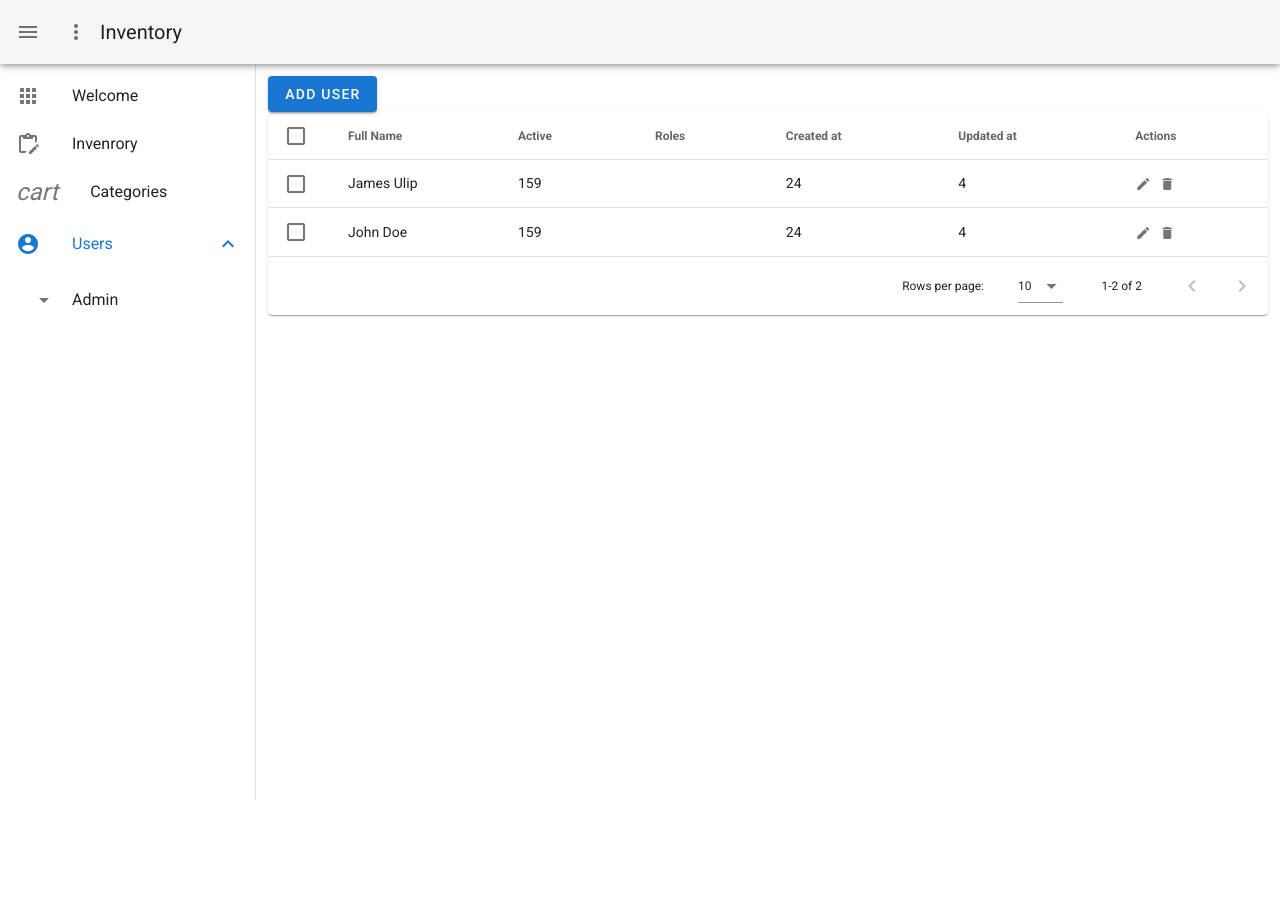
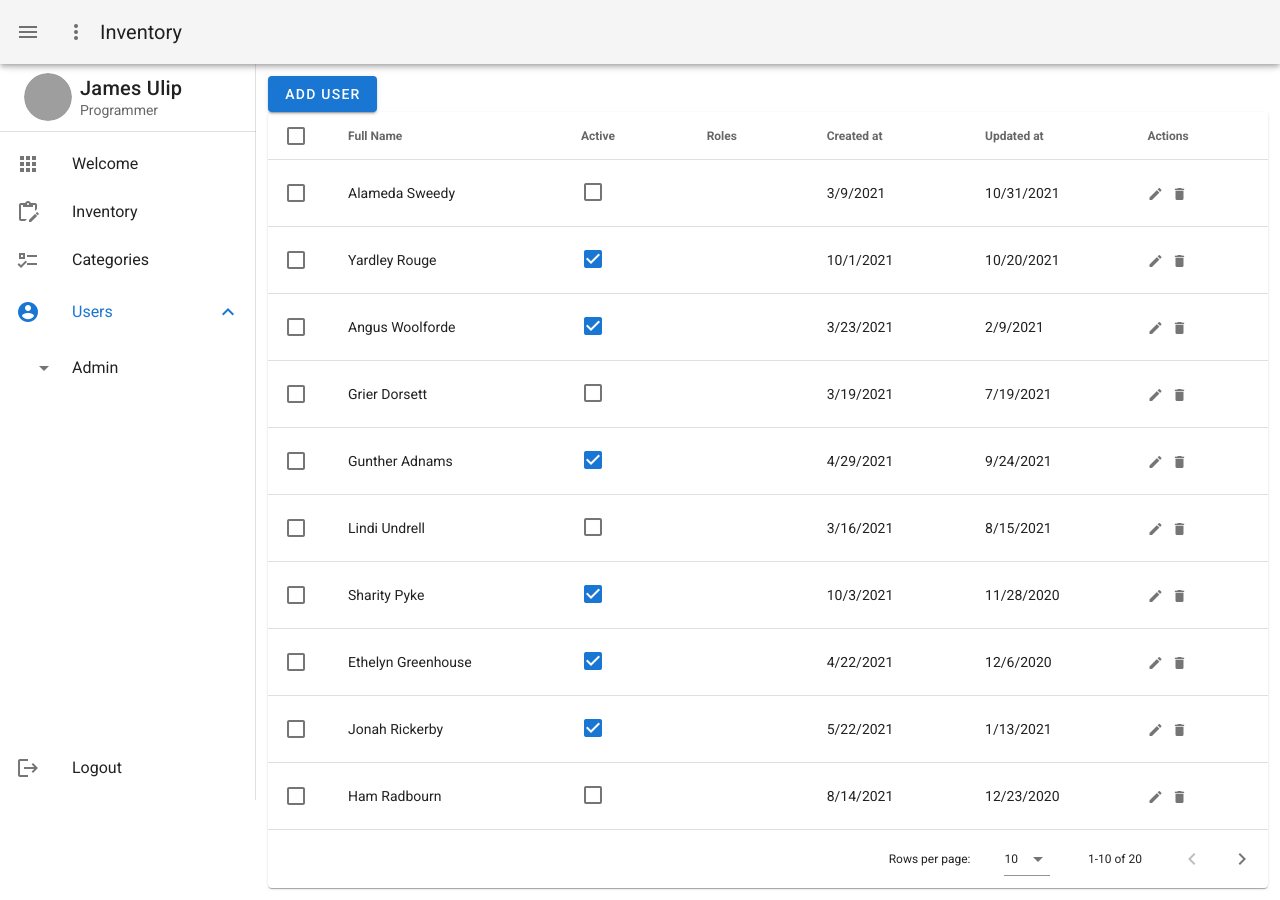
Before and after one commit to JamesProject/malabon-inventory-frontend, a Nuxt app: page /users in a window 1280 px wide. Before the commit the page ends 800 px from the top, so only its background shows below. Built offline with nearby package versions, Linux system fonts and the light colour scheme; grey boxes are pictures that could not be loaded.

Commit message:
sample template

```diff
--- a/layouts/default.vue
+++ b/layouts/default.vue
@@ -1,21 +1,29 @@
 <template>
   <v-app dark>
-    <v-navigation-drawer
-      :mini-variant="miniVariant"
-      :clipped="clipped"
-      fixed
-      app
+    <v-navigation-drawer :mini-variant="miniVariant" :clipped="clipped" fixed app>
+
+      <v-list-item>
+        <div class="px-2">
+         <v-avatar>
+          <img
+            src="https://cdn.vuetifyjs.com/images/john.jpg"
+            alt="John"
           >
+        </v-avatar>
+        </div>
+        <v-list-item-content>
+          <v-list-item-title class="text-h6">
+            James Ulip
+          </v-list-item-title>
+          <v-list-item-subtitle>
+            Programmer
+          </v-list-item-subtitle>
+        </v-list-item-content>
+      </v-list-item>
+
+      <v-divider></v-divider>
       <v-list>
-        <v-list-item
-          no-action
-          sub-group
-          v-for="(item, i) in items"
-          :key="i"
-          :to="item.to"
-          router
-          exact
-        >
+        <v-list-item no-action sub-group v-for="(item, i) in items" :key="i" :to="item.to" router exact>
           <v-list-item-action>
             <v-icon>{{ item.icon }}</v-icon>
           </v-list-item-action>
@@ -24,31 +32,19 @@
           </v-list-item-content>
         </v-list-item>
 
-        <v-list-group
-        :value="true"
-        prepend-icon="mdi-account-circle"
-      >
+        <v-list-group :value="true" prepend-icon="mdi-account-circle">
           <template v-slot:activator>
             <v-list-item-title>Users</v-list-item-title>
           </template>
 
-        <v-list-group
-
-          no-action
-          sub-group
-        >
+          <v-list-group no-action sub-group>
             <template v-slot:activator>
               <v-list-item-content>
                 <v-list-item-title>Admin</v-list-item-title>
               </v-list-item-content>
             </template>
 
-          <v-list-item
-            v-for="([link], i) in admins"
-            :key="i"
-            router
-            :to="link.to"
-          >
+            <v-list-item v-for="([link], i) in admins" :key="i" router :to="link.to">
               <v-list-item-title v-text="link.title"></v-list-item-title>
               <v-icon>{{link.icon}}</v-icon>
               <v-list-item-icon>
@@ -60,30 +56,32 @@
 
         </v-list-group>
       </v-list>
+
+      <template v-slot:append>
+        <v-list>
+          <v-list-item no-action sub-group>
+            <v-list-item-action>
+              <v-icon>mdi-logout</v-icon>
+            </v-list-item-action>
+            <v-list-item-content>
+              <v-list-item-title v-text="`Logout`" />
+            </v-list-item-content>
+          </v-list-item>
+        </v-list>
+      </template>
+
     </v-navigation-drawer>
-    <v-app-bar
-      :clipped-left="clipped"
-      fixed
-      app
-    >
+    <v-app-bar :clipped-left="clipped" fixed app>
       <v-app-bar-nav-icon @click.stop="miniVariant = !miniVariant" />
-      <v-menu
-        left
-        bottom
-      >
+      <v-menu left bottom>
         <template v-slot:activator="{ on, attrs }">
-          <v-btn
-            icon
-            v-bind="attrs"
-            v-on="on"
-          >
+          <v-btn icon v-bind="attrs" v-on="on">
             <v-icon>mdi-dots-vertical</v-icon>
           </v-btn>
         </template>
 
         <v-list>
-          <v-list-item
-          >
+          <v-list-item>
             <v-list-item-title>Admin Page</v-list-item-title>
           </v-list-item>
         </v-list>
@@ -102,14 +100,13 @@
 
 <script>
   export default {
-  data () {
+    data() {
       return {
         clipped: true,
         drawer: false,
         fixed: false,
         admins: [
-        [
-          {
+          [{
               title: 'Settings',
               to: '/settings'
             },
@@ -123,19 +120,18 @@ export default {
             },
           ],
         ],
-      items: [
-        {
+        items: [{
             icon: 'mdi-apps',
             title: 'Welcome',
             to: '/'
           },
           {
             icon: 'mdi-clipboard-edit-outline',
-          title: 'Invenrory',
+            title: 'Inventory',
             to: '/inspire'
           },
           {
-          icon: 'cart',
+            icon: 'mdi-format-list-checks',
             title: 'Categories',
             to: '/categories'
           },
@@ -148,4 +144,5 @@ export default {
       }
     }
   }
+
 </script>
--- a/pages/users/index.vue
+++ b/pages/users/index.vue
@@ -1,20 +1,10 @@
 <template>
   <div>
     <!-- Confirm delete dialog -->
-  <div class="w-full" >
-    <v-dialog
-        v-model="deleteDialog"
-        persistent
-        max-width="290"
-      >
+    <div class="w-full">
+      <v-dialog v-model="deleteDialog" persistent max-width="290">
         <template v-slot:activator="{ on, attrs }">
-          <v-btn
-            color="primary"
-            dark
-            v-bind="attrs"
-            v-on="on"
-            right
-          >
+          <v-btn color="primary" dark v-bind="attrs" v-on="on" right>
             Add User
           </v-btn>
         </template>
@@ -22,48 +12,32 @@
           <v-card-title class="text-h5">
             Use Google's location service?
           </v-card-title>
-          <v-card-text>Let Google help apps determine location. This means sending anonymous location data to Google, even when no apps are running.</v-card-text>
+          <v-card-text>Let Google help apps determine location. This means sending anonymous location data to Google,
+            even when no apps are running.</v-card-text>
           <v-card-actions>
             <v-spacer></v-spacer>
-            <v-btn
-              color="green darken-1"
-              text
-              @click="dialog = false"
-            >
+            <v-btn color="green darken-1" text @click="dialog = false">
               Disagree
             </v-btn>
-            <v-btn
-              color="green darken-1"
-              text
-              @click="dialog = false"
-            >
+            <v-btn color="green darken-1" text @click="dialog = false">
               Agree
             </v-btn>
           </v-card-actions>
         </v-card>
       </v-dialog>
     </div>
-  <v-data-table
-    v-model="selected"
-    :headers="headers"
-    :items="desserts"
-    :single-select="singleSelect"
-    item-key="name"
-    show-select
-    class="elevation-1"
-  >
+    <v-data-table v-model="selected" :headers="headers" :items="desserts" :single-select="singleSelect" item-key="name"
+      show-select class="elevation-1">
+      <template v-slot:item.active="{ item }">
+         <v-checkbox
+          v-model="item.active"
+        ></v-checkbox>
+      </template>
       <template v-slot:item.actions="{ item }">
-      <v-icon
-        small
-        class="mr-2"
-        @click="editItem(item)"
-      >
+        <v-icon small class="mr-2" @click="editItem(item)">
           mdi-pencil
         </v-icon>
-      <v-icon
-        small
-        @click="deleteItem(item)"
-      >
+        <v-icon small @click="deleteItem(item)">
           mdi-delete
         </v-icon>
       </template>
@@ -75,48 +49,232 @@
 </template>
 <script>
   export default {
-    data () {
+    data() {
       return {
         singleSelect: false,
         selected: [],
         deleteDialog: false,
-        headers: [
-          {
+        headers: [{
             text: 'Full Name',
             align: 'start',
             sortable: true,
             value: 'name',
           },
-          { text: 'Active', value: 'active' },
-          { text: 'Roles', value: 'roles' },
-          { text: 'Created at', value: 'created_at' },
-          { text: 'Updated at', value: 'updated_at' },
-          { text: 'Actions', value: 'actions' },
-        ],
-        desserts: [
           {
-            name: 'James Ulip',
-            active: '159',
-            role: [1,2,3,4],
-            created_at: 24,
-            updated_at: 4.0,
-            actions: false,
+            text: 'Active',
+            value: 'active'
           },
           {
-            name: 'John Doe',
-            active: '159',
-            role: 6.0,
-            created_at: 24,
-            updated_at: 4.0,
-            actions: false,
+            text: 'Roles',
+            value: 'roles'
+          },
+          {
+            text: 'Created at',
+            value: 'created_at'
+          },
+          {
+            text: 'Updated at',
+            value: 'updated_at'
+          },
+          {
+            text: 'Actions',
+            value: 'actions'
           },
         ],
+        desserts: [{
+          "name": "Alameda Sweedy",
+          "active": false,
+          "role": [{},
+            {}
+          ],
+          "created_at": "3/9/2021",
+          "updated_at": "10/31/2021",
+          "actions": false
+        }, {
+          "name": "Yardley Rouge",
+          "active": true,
+          "role": [{},
+            {},
+            {},
+            {}
+          ],
+          "created_at": "10/1/2021",
+          "updated_at": "10/20/2021",
+          "actions": false
+        }, {
+          "name": "Angus Woolforde",
+          "active": true,
+          "role": [{},
+            {},
+            {}
+          ],
+          "created_at": "3/23/2021",
+          "updated_at": "2/9/2021",
+          "actions": true
+        }, {
+          "name": "Grier Dorsett",
+          "active": false,
+          "role": [{},
+            {},
+            {},
+            {},
+            {}
+          ],
+          "created_at": "3/19/2021",
+          "updated_at": "7/19/2021",
+          "actions": false
+        }, {
+          "name": "Gunther Adnams",
+          "active": true,
+          "role": [{},
+            {},
+            {},
+            {},
+            {}
+          ],
+          "created_at": "4/29/2021",
+          "updated_at": "9/24/2021",
+          "actions": false
+        }, {
+          "name": "Lindi Undrell",
+          "active": false,
+          "role": [{},
+            {},
+            {},
+            {}
+          ],
+          "created_at": "3/16/2021",
+          "updated_at": "8/15/2021",
+          "actions": true
+        }, {
+          "name": "Sharity Pyke",
+          "active": true,
+          "role": [{},
+            {},
+            {},
+            {},
+            {}
+          ],
+          "created_at": "10/3/2021",
+          "updated_at": "11/28/2020",
+          "actions": true
+        }, {
+          "name": "Ethelyn Greenhouse",
+          "active": true,
+          "role": [{}],
+          "created_at": "4/22/2021",
+          "updated_at": "12/6/2020",
+          "actions": false
+        }, {
+          "name": "Jonah Rickerby",
+          "active": true,
+          "role": [
+
+          ],
+          "created_at": "5/22/2021",
+          "updated_at": "1/13/2021",
+          "actions": true
+        }, {
+          "name": "Ham Radbourn",
+          "active": false,
+          "role": [{},
+            {}
+          ],
+          "created_at": "8/14/2021",
+          "updated_at": "12/23/2020",
+          "actions": false
+        }, {
+          "name": "Harmonia Malyan",
+          "active": true,
+          "role": [
+
+          ],
+          "created_at": "2/16/2021",
+          "updated_at": "2/26/2021",
+          "actions": true
+        }, {
+          "name": "Kassia Montague",
+          "active": false,
+          "role": [{}],
+          "created_at": "3/17/2021",
+          "updated_at": "11/23/2021",
+          "actions": true
+        }, {
+          "name": "Gilly Ramelot",
+          "active": false,
+          "role": [{},
+            {},
+            {}
+          ],
+          "created_at": "11/18/2021",
+          "updated_at": "10/1/2021",
+          "actions": false
+        }, {
+          "name": "Tilda Segar",
+          "active": true,
+          "role": [{}],
+          "created_at": "10/27/2021",
+          "updated_at": "3/13/2021",
+          "actions": true
+        }, {
+          "name": "Bev Popley",
+          "active": false,
+          "role": [{}],
+          "created_at": "9/17/2021",
+          "updated_at": "9/29/2021",
+          "actions": false
+        }, {
+          "name": "Brigit Lumm",
+          "active": true,
+          "role": [{},
+            {},
+            {},
+            {}
+          ],
+          "created_at": "5/1/2021",
+          "updated_at": "2/25/2021",
+          "actions": false
+        }, {
+          "name": "Nikos Casel",
+          "active": true,
+          "role": [
+
+          ],
+          "created_at": "11/12/2021",
+          "updated_at": "6/13/2021",
+          "actions": true
+        }, {
+          "name": "Brandy Penquet",
+          "active": false,
+          "role": [{},
+            {},
+            {}
+          ],
+          "created_at": "7/15/2021",
+          "updated_at": "9/14/2021",
+          "actions": true
+        }, {
+          "name": "Tamara Trickett",
+          "active": false,
+          "role": [{}],
+          "created_at": "5/25/2021",
+          "updated_at": "2/13/2021",
+          "actions": true
+        }, {
+          "name": "Bourke Bover",
+          "active": true,
+          "role": [{}],
+          "created_at": "12/22/2020",
+          "updated_at": "5/8/2021",
+          "actions": true
+        }],
       }
     },
-    methods:{
-      editItem(){
-        this.deleteDialog  = true
+    methods: {
+      editItem() {
+        this.deleteDialog = true
       }
     }
   }
+
 </script>
```
Lines whose indentation alone changed are shown as unchanged.
